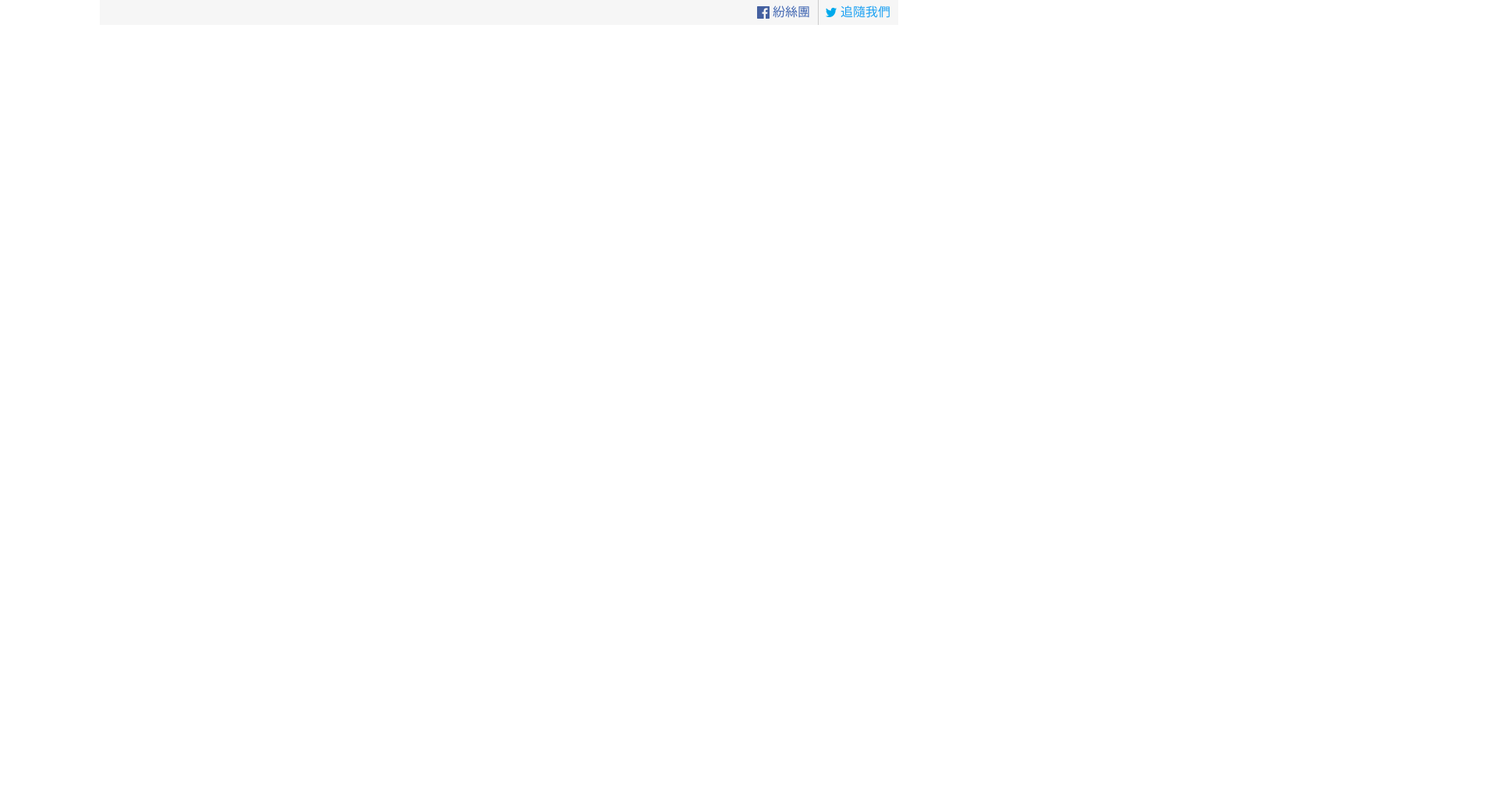
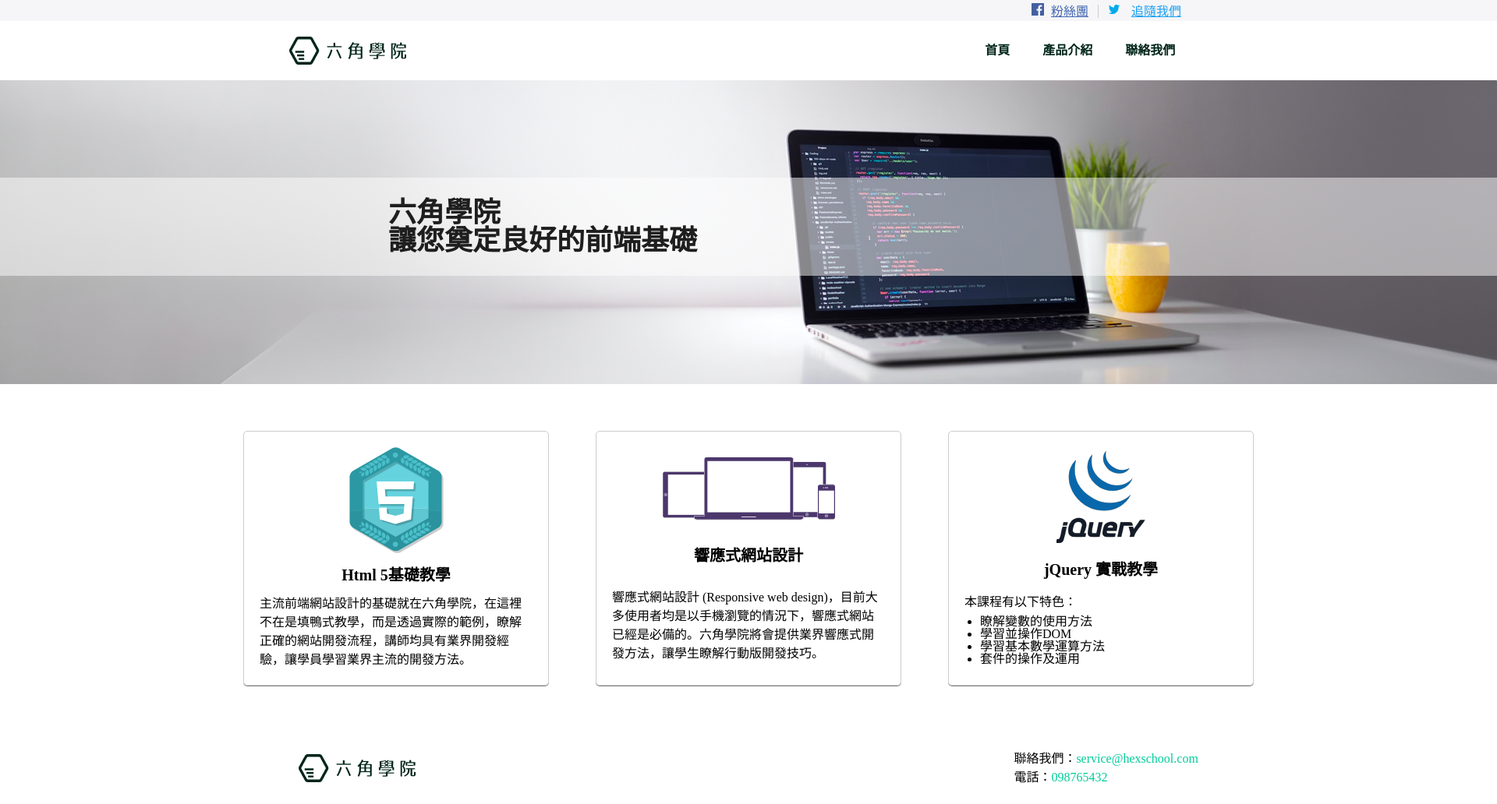
Before and after one commit to h52102498/finalHomework, a plain HTML site: page index.html in a window 1280 px wide. Shown: the whole page at 78% size, 1920 px wide, since content can reach past the window. Before the commit the page ends 800 px from the top, so only its background shows below. Drawn offline with Linux system fonts and the light colour scheme.

Commit message:
banner,course,footer

```diff
--- a/css/style.css
+++ b/css/style.css
@@ -47,36 +47,116 @@ table {
 	border-spacing: 0;
 }
 .wrap{
-    width: 1024px;
-    margin: 0 auto;
+	width: 1920px;
+	margin: 0 auto;
 }
-.top-link{
-    display: flex;
-    flex-direction: row-reverse;
-    background-color: #f6f6f6;
+.top{
+	background-color: #F6F6F8;
+	padding-top: 4px;
+	padding-bottom: 4px;
 }
-.top-menu{
-    display: flex;
+.top ul{
+	display: flex;
+	justify-content: end;
+	padding-right: 405px;
 }
-.fb{
-    background: url(../images/facebookIcon.png)no-repeat 8px;
-}
-.twitter{
-    background: url(../images/twitterIcon.png)no-repeat 8px;
-}
-.fb a,.twitter a{
-    display: block;
-    padding: 8px 10px 8px 18px;
-    margin-left: 10px;
-    text-decoration: none;
+.fb img,.twitter img{
+	margin-right: 5px;
+	margin-left: 12px;
 }
 .fb a{
+	border-right: 1px solid #cccccc;
+	padding-right: 12px;
 	color: #4267B2;
-    border-right: 1px solid #CCCCCC;
 }
 .twitter a{
+	margin-left: 5px;
 	color: #1DA1F2;
 }
-.fb a:hover, .twitter a:hover{
-	opacity: 0.5;
+.header{
+	display: flex;
+	justify-content: space-around;
+	height: 76px;
+	align-items: center;
 }
+.logo{
+	width: 151px;
+	height: 36px;
+	background-image: url(../images/hexschool-logo.png);
+	background-repeat: no-repeat;
+	text-indent: 101%;
+  	white-space: nowrap;
+ 	overflow: hidden;
+}
+.menu{
+	display: flex;
+}
+.menu li a{
+	margin-right: 42px;
+	color: #00251A;
+	font-weight: 700;
+	text-decoration: none;
+}
+.banner{
+	height: 390px;
+	background-image: url(../images/91af2627ea834613b9315e1a2c78e746.png);
+	position: relative;
+}
+.text{
+	position:absolute;
+	background-color: rgba(255, 255, 255, 0.5);
+	padding-top: 27px;
+	padding-bottom: 27px;
+	padding-left: 498px;
+	padding-right: 1026px;
+	top: 125px;
+}
+.text p{
+	font-weight: 700;
+	font-size: 36px;
+	color: #1E1E1E;
+}
+.course{
+	display: flex;
+	justify-content: center;
+}
+.item{
+	width: 350px;
+	display: flex;
+	flex-direction: column;
+	justify-content: space-around;
+	margin: 60px 30px;
+	padding: 20px;
+	border: 1px solid #cccccc;
+	box-shadow:0 1px 0 0 gray;
+	border-radius: 5px;
+}
+.course img{
+	margin: 0 auto;
+}
+.item h3{
+	font-weight: bold;
+	text-align: center;
+	font-size: 20px;
+	margin-top: 15px;
+	margin-bottom: 15px;
+}
+.item p{
+	line-height: 24px;
+}
+.item ul li{
+	list-style-type: disc;
+	margin-left: 20px;
+}
+.footer {
+	display: flex;
+	justify-content: space-around;
+	align-items: center;
+	padding: 22px 0;
+  }
+  .footer p {
+	line-height: 24px;
+  }
+  .footer p span {
+	color: #00cc99;
+  }
--- a/index.html
+++ b/index.html
@@ -8,22 +8,73 @@
 </head>
 <body>
     <div class="wrap">
-        <div class="top-link">
-            <ul class="top-menu">
+        <div class="top">
+            <ul>
                 <li class="fb">
-                    <a target="_blank" href="#">紛絲團</a>
+                    <img src="images/facebookIcon.png" alt="fb">
+                    <a href="#">粉絲團</a>
                 </li>
                 <li class="twitter">
-                    <a target="_blank" href="#">追隨我們</a>
+                    <img src="images/twitterIcon.png" alt="twitter">
+                    <a href="#">追隨我們</a>
                 </li>
             </ul>
         </div>
         <div class="header">
+            <div class="logo">
+                <h1><a href="#">六角學院</a></h1>
+            </div>
+            <ul class="menu">
+                <li><a href="#">首頁</a></li>
+                <li><a href="#">產品介紹</a></li>
+                <li><a href="#">聯絡我們</a></li>
+            </ul>
+        </div>
+        <div class="content">
+            <div class="banner">
+                <div class="text">
+                    <p>六角學院<br>
+                        讓您奠定良好的前端基礎
+                    </p>
+                </div>
+            </div>
+            <div class="course">
+                <div class="item">
+                    <img src="images/html.png" alt="">
+                    <h3>Html 5基礎教學</h3>
+                    <p>主流前端網站設計的基礎就在六角學院，在這裡不在是填鴨式教學，而是透過實際的範例，瞭解正確的網站開發流程，講師均具有業界開發經驗，讓學員學習業界主流的開發方法。</p>
+                </div>
+                <div class="item">
+                    <img src="images/rwd.png" alt="">
+                    <h3>響應式網站設計</h3>
+                    <p>響應式網站設計 (Responsive web
+                        design)，目前大多使用者均是以手機瀏覽的情況下，響應式網站已經是必備的。六角學院將會提供業界響應式開發方法，讓學生瞭解行動版開發技巧。</p>
+                </div>
+                <div class="item">
+                    <img src="images/jQuery.png" alt="">
+                    <h3>jQuery 實戰教學</h3>
+                    <h4>本課程有以下特色：</h4>
+                    <ul>
+                        <li>瞭解變數的使用方法</li>
+                        <li>學習並操作DOM</li>
+                        <li>學習基本數學運算方法</li>
+                        <li>套件的操作及運用</li>
+                    </ul>
+                </div>
+            </div>
+            <div class="table"></div>
+            <div class="message"></div>
+        </div>
+        <div class="footer">
+            <div class="logo">
+                <h1><a href="#">六角學院</a></h1>
+            </div>
+            <div class="connect">
+                <p>聯絡我們：<span>service@hexschool.com</span></p>
+                <p>電話：<span>098765432</span></p>
+            </div>
+        </div>
+    </div>
 
-
-        </div>
-        <div class="content"></div>
-        <div class="footer"></div>
-    </div>
 </body>
 </html>
```
Also changed, not shown: images/hexschool-logo.png (added).
